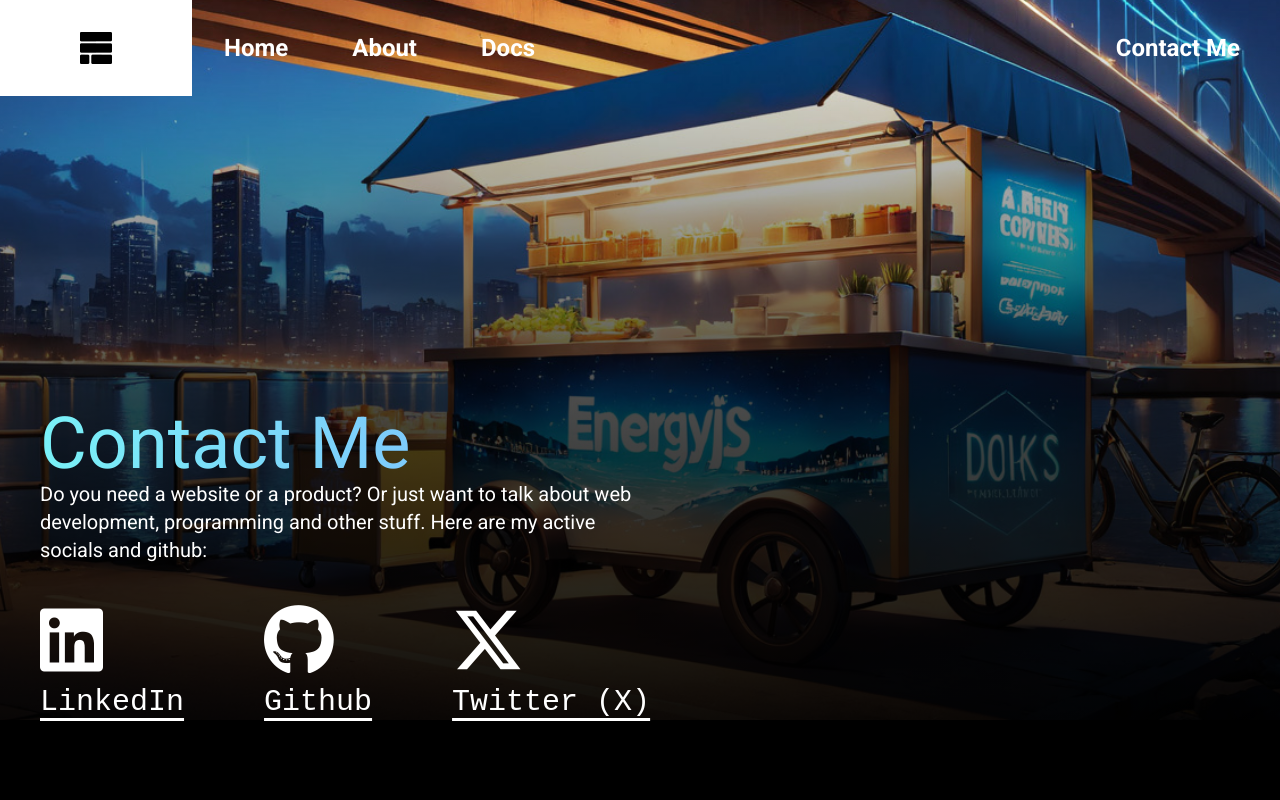
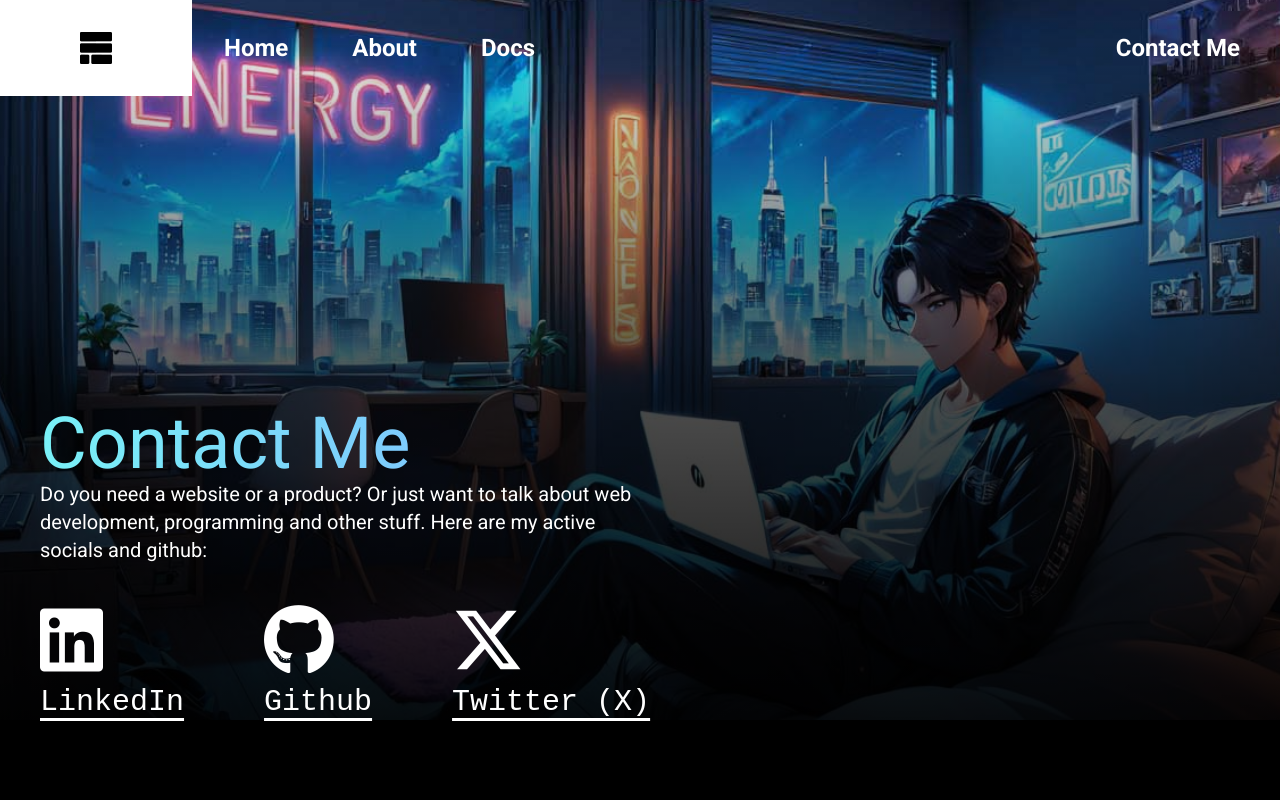
Before and after one commit to HemantDutta/EnergyJS, a React (Create React App) app in the folder client/: page /contact in a window 1280 px wide. Shown: the top 800 px of the page. Built offline with nearby package versions, Linux system fonts and the light colour scheme; a web font is replaced by a local one.

Commit message:
Change Contact Background

```diff
--- a/client/src/pages/Contact.js
+++ b/client/src/pages/Contact.js
@@ -12,7 +12,7 @@
             {/*  Body  */}
             <div className="contact" id="contact">
                 <section className="contact-hero min-h-screen flex items-end relative py-20">
-                    <img src="/assets/hero/ejs_hero_2.jpg" alt="About EnergyJS" className="bg-img absolute z-10 h-full w-full object-cover"/>
+                    <img src="/assets/contact/en_con_1.jpg" alt="Contact Me" className="bg-img absolute z-10 h-full w-full object-cover"/>
                     <div className="overlay absolute top-0 left-0 h-full w-full z-40"/>
                     <div className="contact-content flex gap-10 flex-col relative z-50 sm:px-10 px-5">
                         <header className="flex flex-col">
```
Also changed, not shown: client/public/assets/404/en_404_2.jpg (added), client/public/assets/contact/en_con_1.jpg (added).
